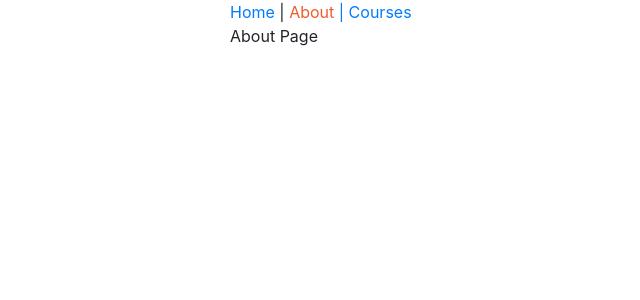
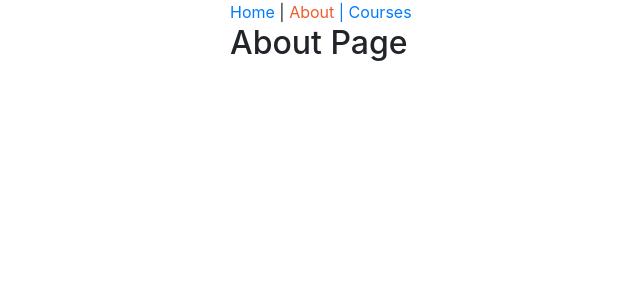
Before and after one commit to d-sanderson/react-app-from-scratch, a React app: page /about in a window 1280 px wide. Shown: the top 300 px of the page, without its empty margins (0-640 px from the left). Built offline with nearby package versions, Linux system fonts and the light colour scheme.

Commit message:
style: div => h2

```diff
--- a/src/components/About/About.js
+++ b/src/components/About/About.js
@@ -2,9 +2,9 @@ import React from 'react'
 
 const About = () => {
     return (
-        <div>
+        <h2>
             About Page
-        </div>
+        </h2>
     )
 }
 
--- a/src/components/Home/Home.js
+++ b/src/components/Home/Home.js
@@ -1,10 +1,9 @@
 import React from "react";
-import { Link } from "react-router-dom";
 const Home = () => {
   return (
-    <div>
+    <h2>
       Home Page
-    </div>
+    </h2>
   );
 };
 
```
